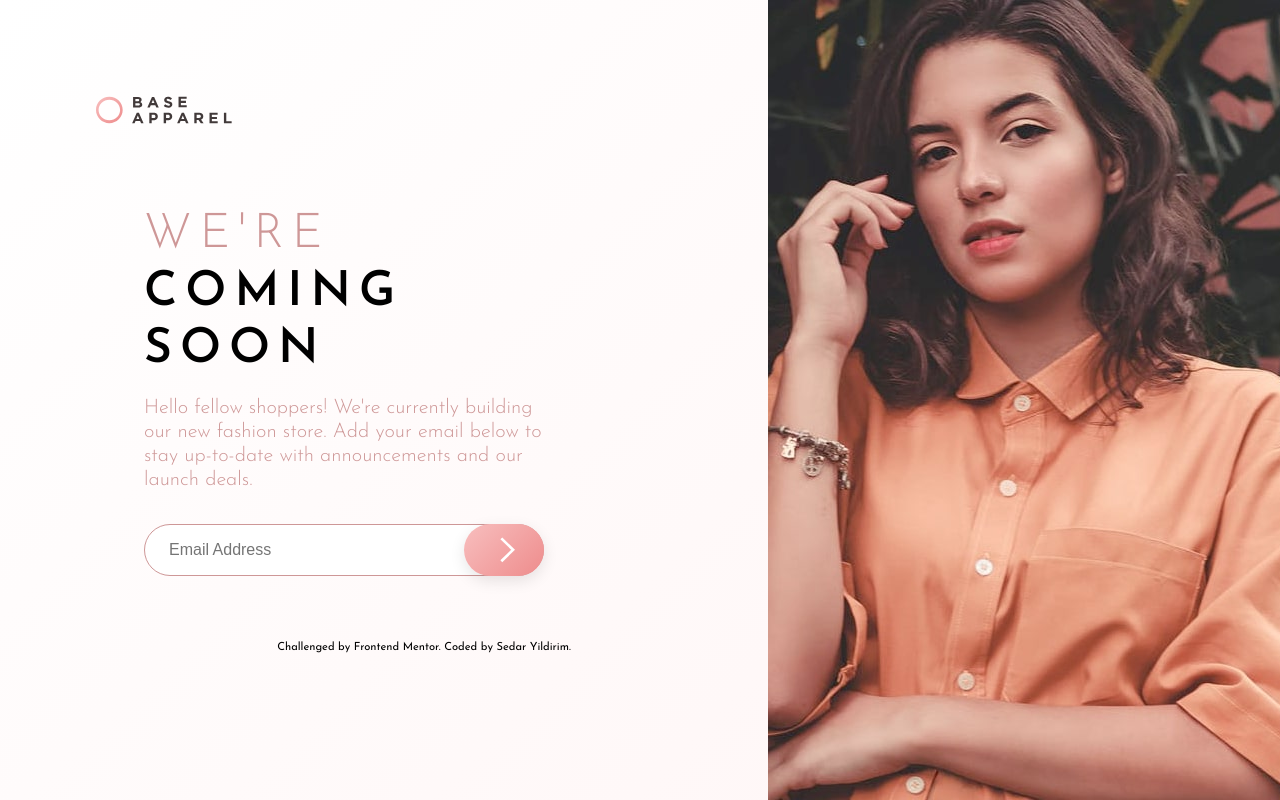
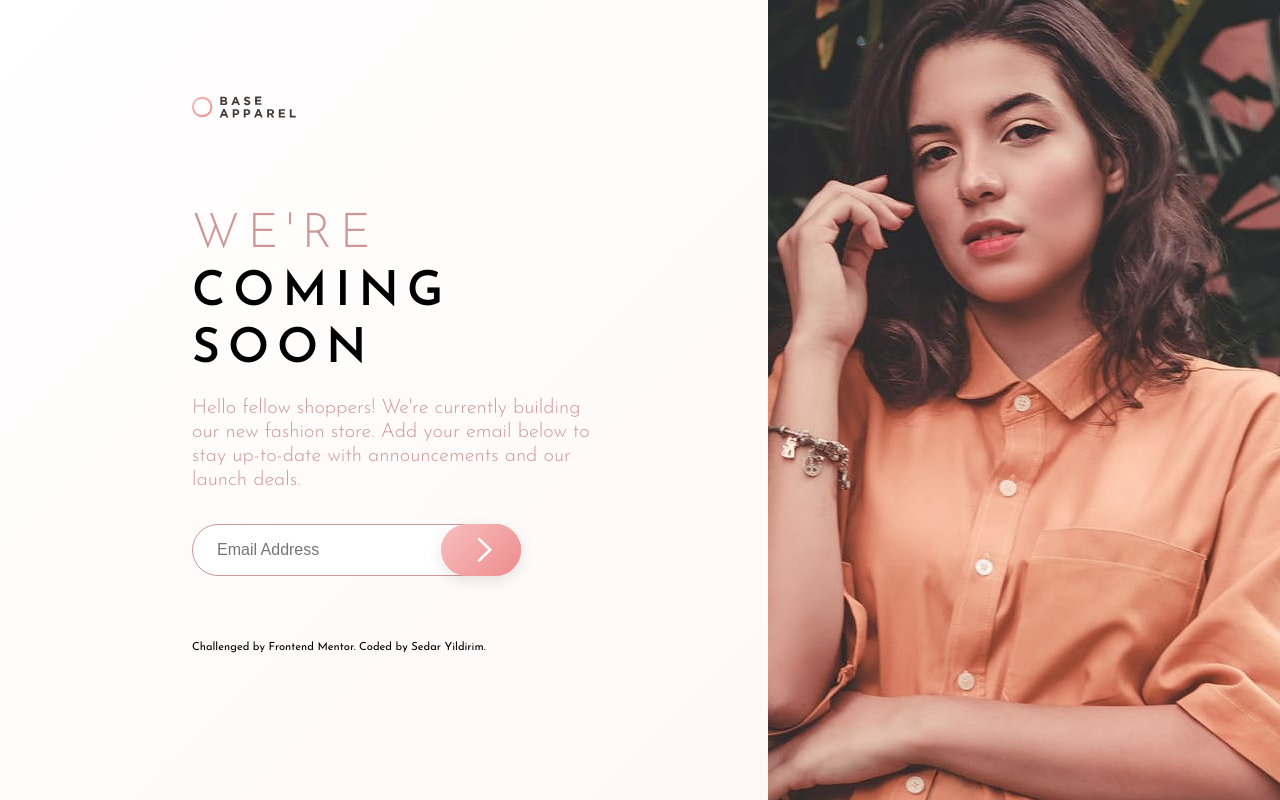
Before and after one commit to sedaryildirim/base-apparel-coming-soon-main, a plain HTML site: page index.html in a window 1280 px wide. Drawn offline with Linux system fonts and the light colour scheme.

Commit message:
Update styles.css

```diff
--- a/assets/css/styles.css
+++ b/assets/css/styles.css
@@ -155,19 +155,24 @@ footer { margin-top: 2rem; text-align: center; }
         text-align: left;
     }
 
+.logo {
+    padding-left: 4rem;
+}
+
     .mobile-logo { display: none; }
 
     .desktop-logo {
         display: block;
         position: absolute;
         top: 4rem;
-        left: 4rem;
+        left: 10%; /* Adjust this value to align with content wrapper */
     }
 
     h1 {
         max-width: 400px;
-         text-align: left;
+        text-align: left;
     }
+
     .content {
         max-width: 400px;
     }
@@ -177,14 +182,13 @@ footer { margin-top: 2rem; text-align: center; }
         display: flex;
         flex-direction: column;
         justify-content: center;
-        align-items: left;
+        align-items: flex-start; /* Changed from 'left' to 'flex-start' */
         padding: 4rem;
         max-width: none;
         padding-top: 8rem;
-        margin-left: 5rem;
+        margin-left: 10%; /* Align with the logo */
         width: 40%;
     }
-
     form {
         margin: 2rem 0;
         position: relative;
```
